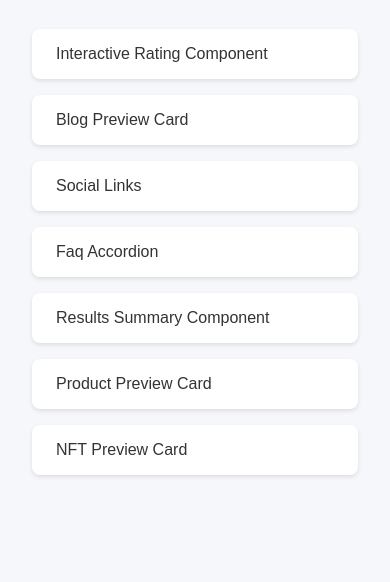
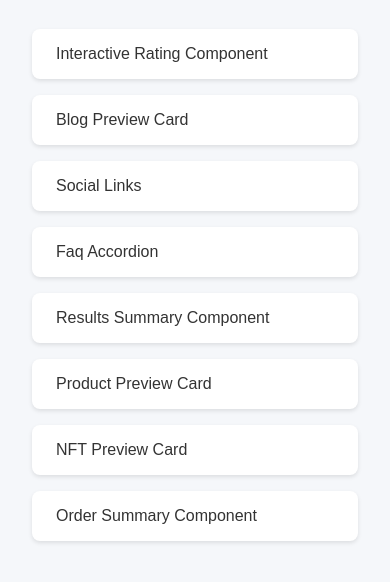
Before and after one commit to newwynn/frontend-mentor, a website built with webpack: page src/index.html in a window 390 px wide. Shown: the part 130-712 px from the top of the page. Built offline with nearby package versions, Linux system fonts and the light colour scheme.

Commit message:
feat: add order summary component with responsive design and assets

```diff
--- a/src/index.html
+++ b/src/index.html
@@ -49,6 +49,7 @@
         <li><a href="pages/results-summary-component/">Results Summary Component</a></li>
         <li><a href="pages/product-preview-card/">Product Preview Card</a></li>
         <li><a href="pages/nft-preview-card/">NFT Preview Card</a></li>
+        <li><a href="pages/order-summary/">Order Summary Component</a></li>
     </ul>
 </body>
 </html>
--- /dev/null
+++ b/src/pages/order-summary/style.css
@@ -0,0 +1,61 @@
+/* CSS Variables */
+:root {
+  /* Primary Colors */
+  --color-pale-blue: hsl(225, 100%, 94%);
+  --color-bright-blue: hsl(245, 75%, 52%);
+
+  /* Neutral Colors */
+  --color-very-pale-blue: hsl(225, 100%, 98%);
+  --color-desaturated-blue: hsl(224, 23%, 55%);
+  --color-dark-blue: hsl(223, 47%, 23%);
+
+  /* Typography */
+  --font-family: 'Red Hat Display', sans-serif;
+  --font-size-paragraph: 16px;
+  --font-weight-medium: 500;
+  --font-weight-bold: 700;
+  --font-weight-black: 900;
+
+  /* Layout */
+  --mobile-breakpoint: 375px;
+  --desktop-breakpoint: 1440px;
+}
+
+/* Base Styles */
+* {
+  margin: 0;
+  padding: 0;
+  box-sizing: border-box;
+}
+
+body {
+  font-family: var(--font-family);
+  font-size: var(--font-size-paragraph);
+  font-weight: var(--font-weight-medium);
+  color: var(--color-desaturated-blue);
+  background-color: var(--color-pale-blue);
+  background-image: url("../../order-summary/pattern-background-desktop.svg");
+  background-position: center;
+  background-repeat: no-repeat;
+  background-size: cover;
+  line-height: 1.5;
+  min-height: 100vh;
+  display: flex;
+  place-items: center;
+  flex-direction: column;
+  justify-content: center;
+  padding: 1.5rem;
+}
+
+.order-summary {
+    display: flex;
+    flex-direction: column;
+    align-items: center;
+    justify-content: center;
+    width: var(--width-mobile);
+    height: auto;
+    gap: 1rem;
+    border-radius: 1rem;
+    padding: 1.5rem;
+    background-color: var(--color-white);
+}
--- a/webpack.config.js
+++ b/webpack.config.js
@@ -80,6 +80,10 @@ module.exports = {
         template: './src/pages/nft-preview-card/index.html',
         filename: 'pages/nft-preview-card/index.html',
       },
+      {
+        template: './src/pages/order-summary/index.html',
+        filename: 'pages/order-summary/index.html',
+      }
     ].map(page => new HtmlWebpackPlugin(page)),
   ],
   devServer: {
```
Also changed, not shown: src/pages/order-summary/index.html (added, +26 -0 lines), public/order-summary/favicon-32x32.png (added), public/order-summary/icon-music.svg (added), public/order-summary/illustration-hero.svg (added), public/order-summary/pattern-background-desktop.svg (added), public/order-summary/pattern-background-mobile.svg (added).
